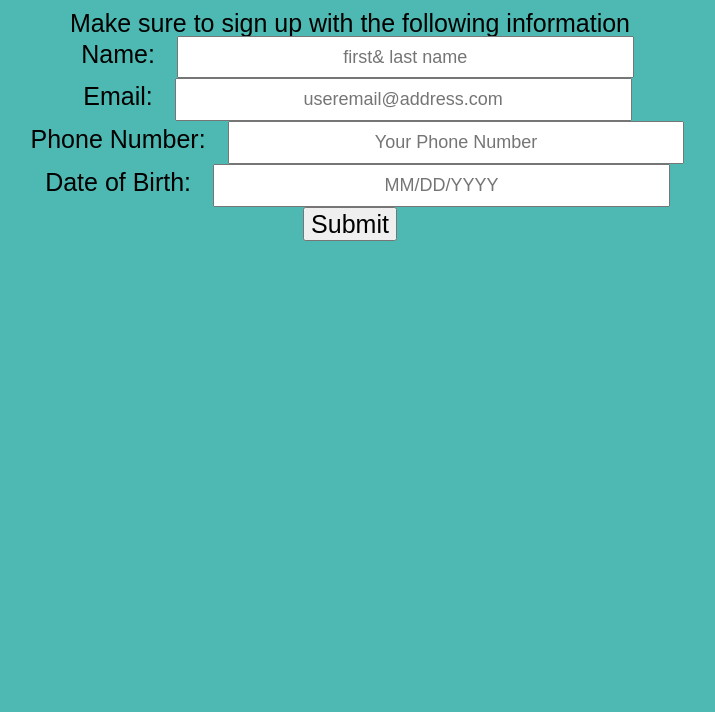
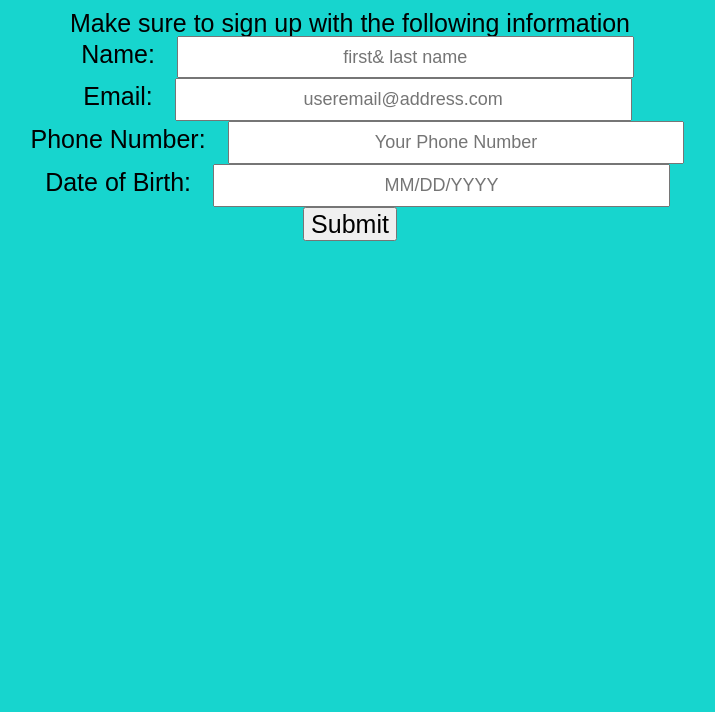
Before and after one commit to chicjoss/itmd362-lab2, a plain HTML site: page index.html in a window 1280 px wide. Shown: the part 88-800 px from the top of the page, without its empty margins (290-1005 px from the left). Drawn offline with Linux system fonts and the light colour scheme.

Commit message:
Update screen.css

```diff
--- a/css/screen.css
+++ b/css/screen.css
@@ -38,7 +38,7 @@
 
 
   body {
-      background-color: rgb(77, 185, 178);
+      background-color: #17D5CE;
       margin-right: auto;
       margin-left: auto;
       text-align: center;
```
